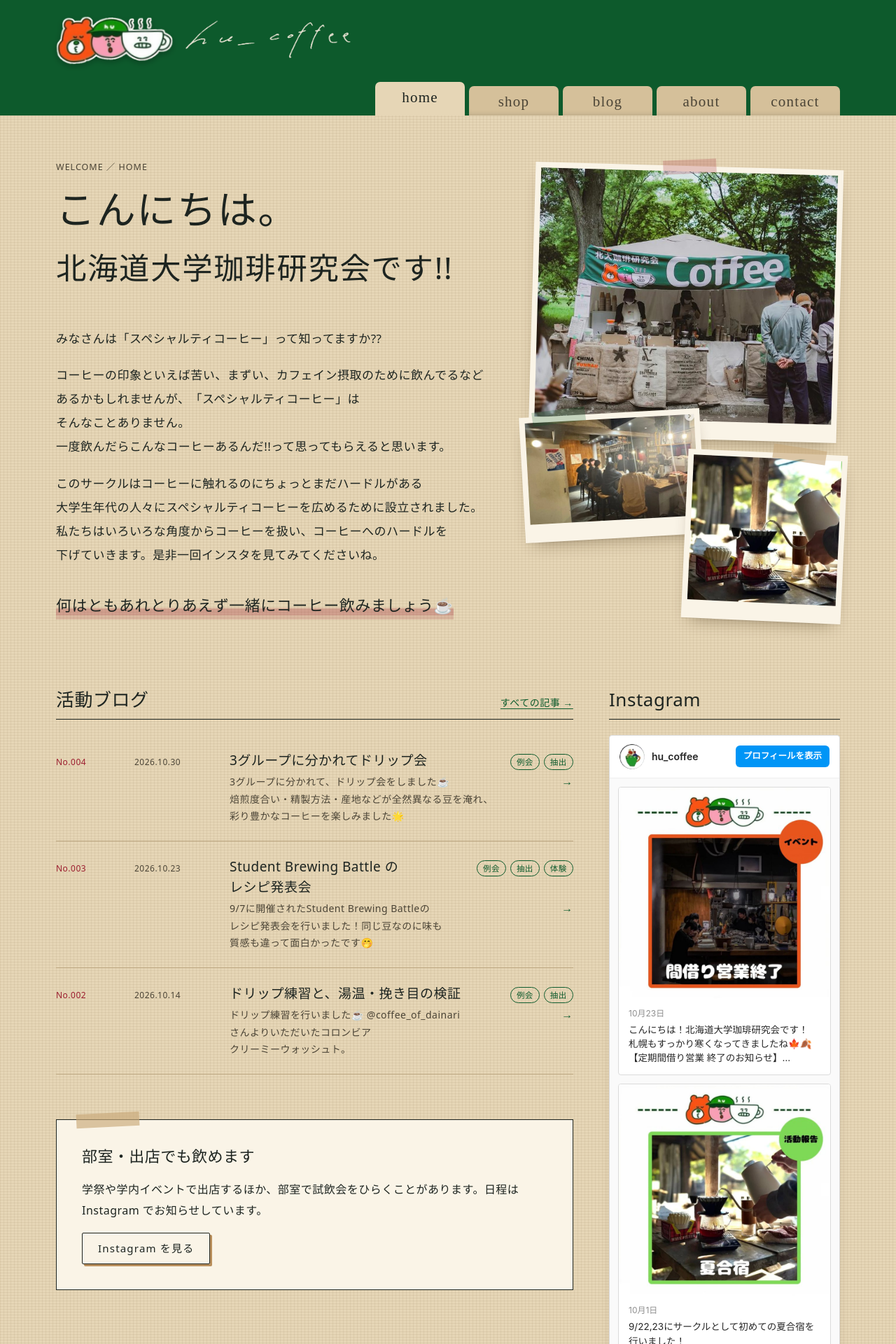
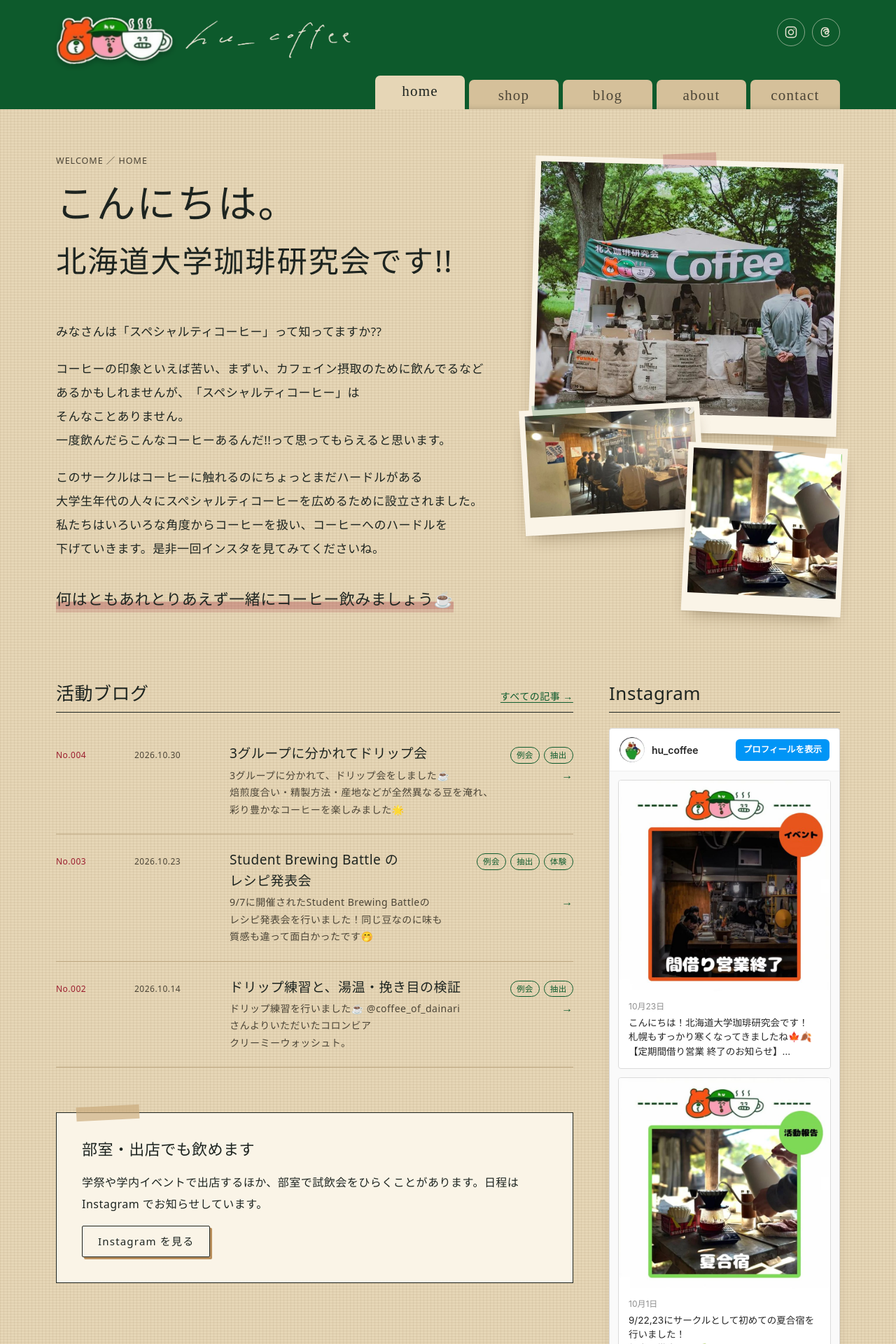
Before and after one commit to gmgngnm/hu_coffee, a Jekyll site: the page built from index.html, in a window 1280 px wide. Shown: the top 1920 px of the page at 70% size. Built offline with Jekyll 4.4.1, drawn with Linux system fonts in a browser that asks for light colours; some web fonts are replaced.

Commit message:
ヘッダーの右上に Instagram と Threads のボタンを追加
Co-Authored-By: Claude Opus 5.5 <noreply@anthropic.com>
Claude-Session: https://claude.ai/code/session_01SJAjaDFs9AxovdXkUsc4Np

```diff
--- a/_includes/header.html
+++ b/_includes/header.html
@@ -6,6 +6,12 @@
       <span class="brand__sign" role="img" aria-label="hu_coffee"></span>
       <span class="vh">北大珈琲研究会</span>
     </a>
+    <ul class="head-sns" aria-label="SNS">
+      <li><a href="https://www.instagram.com/{{ site.instagram }}/" target="_blank" rel="noopener noreferrer" aria-label="Instagram（@{{ site.instagram }}）"><svg viewBox="0 0 24 24" width="20" height="20" aria-hidden="true" fill="none" stroke="currentColor" stroke-width="1.8"><rect x="3" y="3" width="18" height="18" rx="5"/><circle cx="12" cy="12" r="4.2"/><circle cx="17.4" cy="6.6" r="1" fill="currentColor" stroke="none"/></svg></a></li>
+      {%- if site.threads %}
+      <li><a href="https://www.threads.com/@{{ site.threads }}" target="_blank" rel="noopener noreferrer" aria-label="Threads（@{{ site.threads }}）"><svg viewBox="0 0 24 24" width="20" height="20" aria-hidden="true" fill="none" stroke="currentColor" stroke-width="1.8" stroke-linecap="round"><path d="M16.6 11.1c-.4-2.6-2.1-3.9-4.5-3.9-2.2 0-3.7 1.2-4 3"/><path d="M16.8 11.4c-1.6-.9-6.4-1.1-6.4 1.7 0 1.4 1.3 2.1 2.7 2 2.1-.2 3.4-1.8 3.4-4.3 0-4.3-2.4-6.6-6.1-6.6C6.1 4.2 4 7 4 12s2.2 7.8 6.5 7.8c3.3 0 5.6-1.4 6.6-3.6"/></svg></a></li>
+      {%- endif %}
+    </ul>
   </div>
   <nav class="tabs" aria-label="ページ切り替え">
     <ul class="tabs__list">
--- a/assets/css/main.css
+++ b/assets/css/main.css
@@ -61,7 +61,11 @@ h1, h2, h3 { font-family: var(--f-head); font-weight: 400; line-height: 1.45; le
 
 /* ---------- 表紙（ヘッダー）とタブ ---------- */
 .site-head { color: var(--cover-ink); padding-top: 22px; position: relative; }
-.site-head__inner { width: min(100% - 2 * var(--gutter), var(--wrap)); margin-inline: auto; padding-bottom: 18px; }
+.site-head__inner { width: min(100% - 2 * var(--gutter), var(--wrap)); margin-inline: auto; padding-bottom: 18px; display: flex; justify-content: space-between; align-items: flex-start; gap: 12px; }
+/* 右上の SNS ボタン。表紙の緑の上に、紙色の丸 */
+.head-sns { list-style: none; margin: 0; padding: 4px 0 0; display: flex; gap: 10px; flex: none; }
+.head-sns a { display: grid; place-items: center; width: 40px; height: 40px; border-radius: 50%; color: var(--cover-ink); border: 1.5px solid rgba(233, 227, 211, .55); transition: background .15s, color .15s; }
+.head-sns a:hover { background: var(--cover-ink); color: var(--cover); }
 .brand { display: inline-flex; align-items: center; gap: 16px; color: inherit; text-decoration: none; }
 .brand:hover { color: inherit; }
 /* ロゴは白縁つきのステッカー。表紙に貼ったように少し傾ける */
@@ -425,6 +429,9 @@ input:focus, textarea:focus, select:focus { outline: none; border-bottom-color:
   .brand { max-width: 100%; }
   .brand__sign { flex: 0 1 auto; min-width: 0; height: auto; width: min(128px, calc(100vw - 2 * var(--gutter) - 120px)); }
   .brand__logo { height: 40px; }
+  .head-sns { gap: 8px; padding-top: 2px; }
+  .head-sns a { width: 34px; height: 34px; }
+  .head-sns svg { width: 17px; height: 17px; }
   .brand { gap: 12px; }
   /* PC と同じく、ロゴは左・タブは右。タブは字を小さくして右側にまとめる */
   .tabs__list { gap: 3px; }
```
